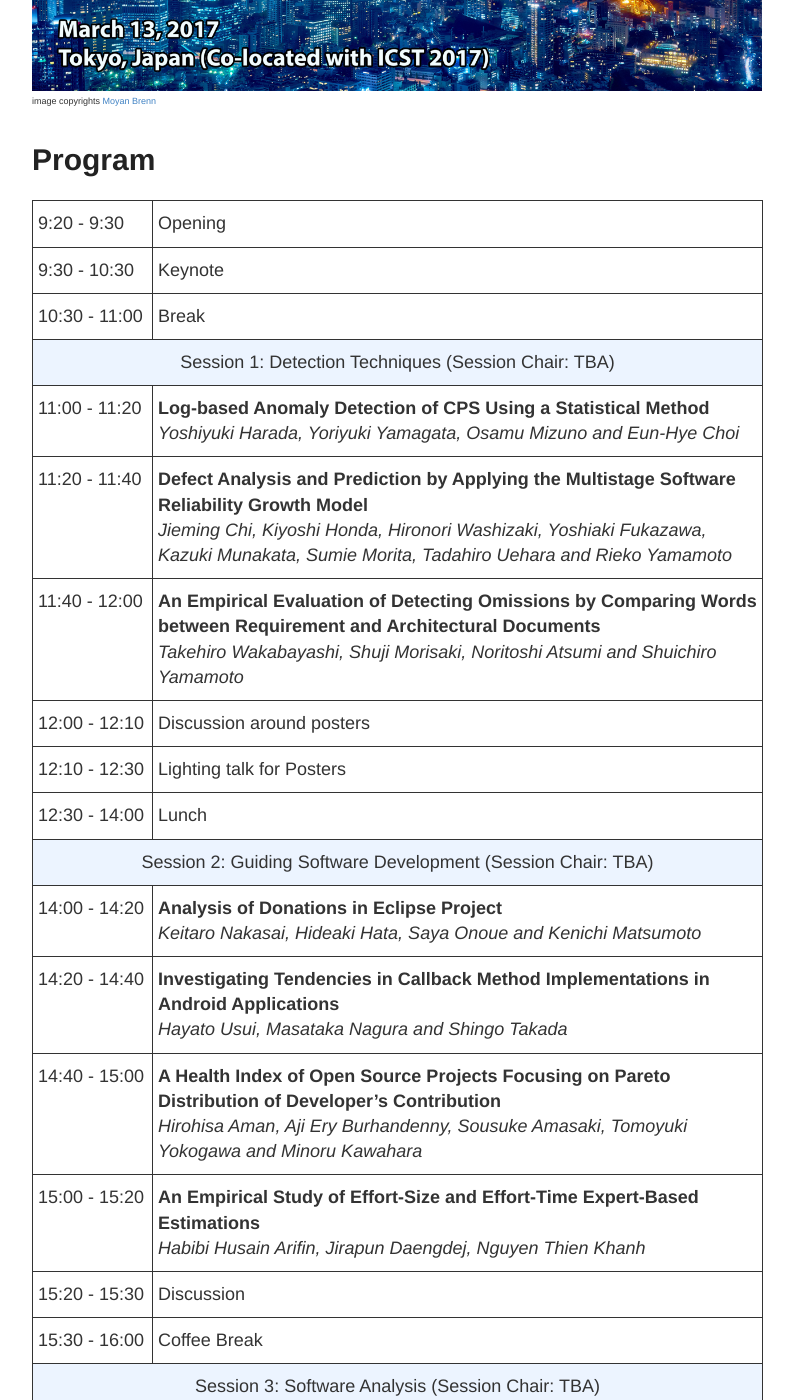
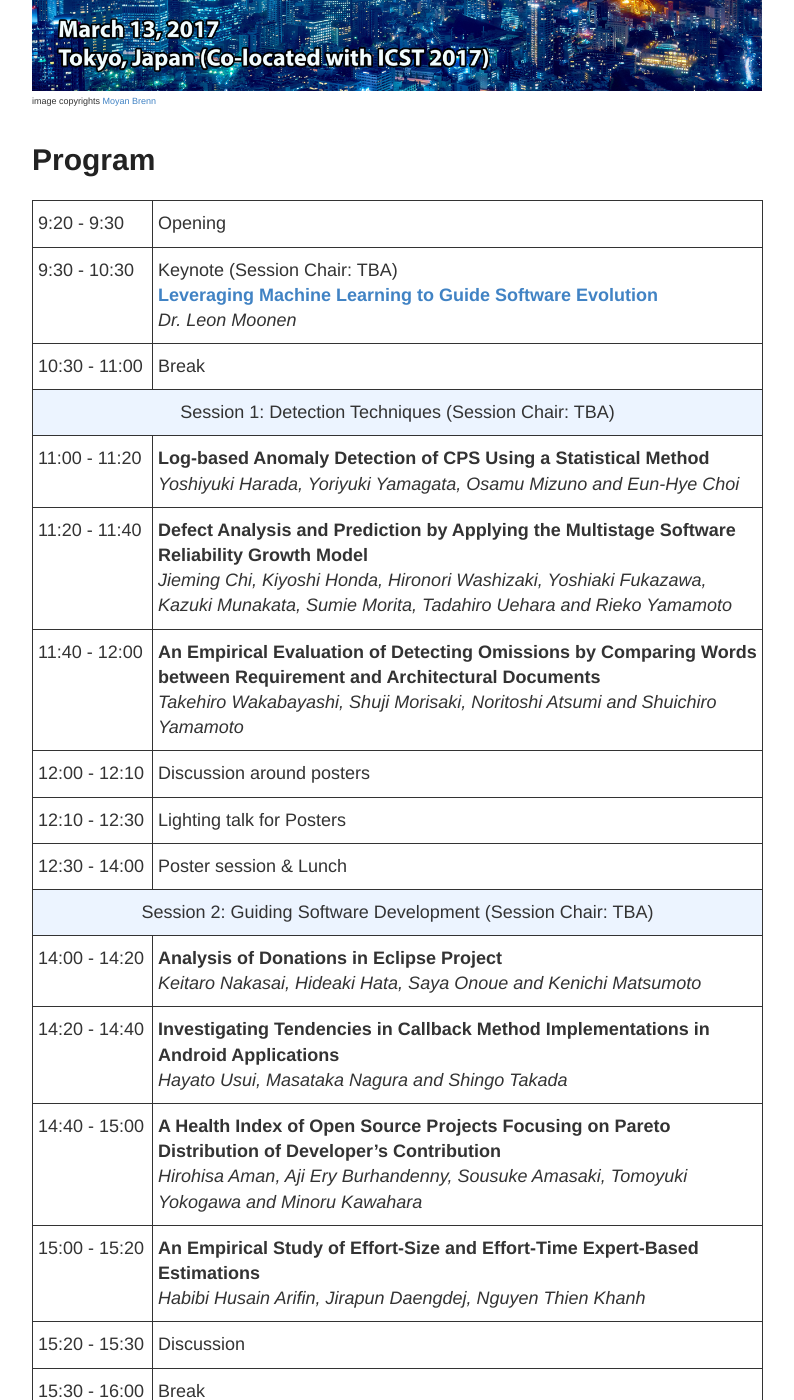
Before and after one commit to iwesep2017/iwesep2017.github.io, a Jekyll site: the page built from program.md, in a window 1280 px wide and 1400 px high, scrolled down 350 px. Shown: the whole window, without its empty margins (243-1037 px from the left). Built offline with Jekyll 4.4.1, drawn with Linux system fonts in a browser that asks for light colours.

Commit message:
Modify program

```diff
--- a/program.md
+++ b/program.md
@@ -23,7 +23,9 @@ permalink: /program/
   </tr>
   <tr>
     <td class="tg-031e">9:30 - 10:30</td>
-    <td class="tg-yw4l">Keynote</td>
+    <td class="tg-yw4l">Keynote (Session Chair: TBA)<br>
+    <a href="{{ site.baseurl }}/keynote"><b>Leveraging Machine Learning to Guide Software Evolution</b></a><br>
+    <i>Dr. Leon Moonen</i></td>
   </tr>
   <tr>
     <td class="tg-yw4l">10:30 - 11:00</td>
@@ -57,7 +59,7 @@ permalink: /program/
   </tr>
   <tr>
     <td class="tg-yw4l">12:30 - 14:00</td>
-    <td class="tg-yw4l">Lunch</td>
+    <td class="tg-yw4l">Poster session & Lunch</td>
   </tr>
   <tr>
     <td class="tg-baqh" colspan="2">Session 2: Guiding Software Development (Session Chair: TBA)</td>
@@ -88,7 +90,7 @@ permalink: /program/
   </tr>
   <tr>
     <td class="tg-yw4l">15:30 - 16:00</td>
-    <td class="tg-yw4l">Coffee Break</td>
+    <td class="tg-yw4l">Break</td>
   </tr>
   <tr>
     <td class="tg-baqh" colspan="2">Session 3: Software Analysis (Session Chair: TBA)</td>
```
